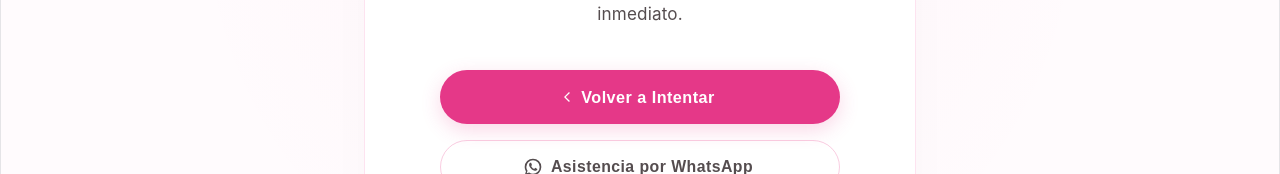
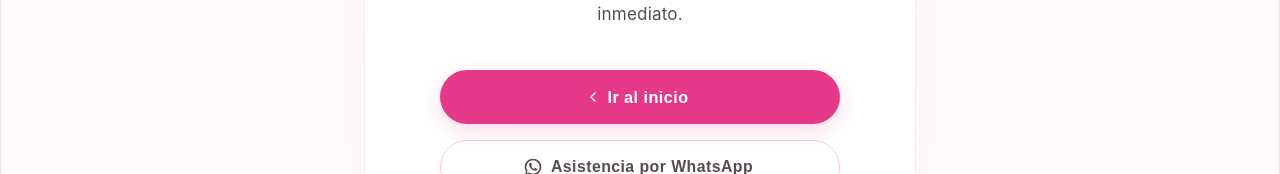
Before and after one commit to irvingRodriguezDev/wapizima-beauty-school, a React (Vite) app: page /inscripcion-cancelada in a window 1280 px wide. Shown: the part 621-795 px from the top of the page. Built offline with nearby package versions, Linux system fonts and the light colour scheme; no server answers.

Commit message:
fix werror on payment page

```diff
--- a/src/pages/InscripcionCancelada.jsx
+++ b/src/pages/InscripcionCancelada.jsx
@@ -131,7 +131,7 @@ const InscripcionCancelada = () => {
                 startIcon={
                   <ArrowBackIosNewIcon sx={{ fontSize: "12px !important" }} />
                 }
-                onClick={() => navigate(-1)} // Retorno natural al detalle/modal previo
+                onClick={() => navigate("/")} // Retorno natural al detalle/modal previo
                 sx={{
                   backgroundColor: "#E53888", // Rosa primario de conversión
                   color: "#FFFFFF",
@@ -149,7 +149,7 @@ const InscripcionCancelada = () => {
                   },
                 }}
               >
-                Volver a Intentar
+                Ir al inicio
               </Button>
 
               {/* Botón de Acción Secundario: Soporte Técnico Especializado */}
```
